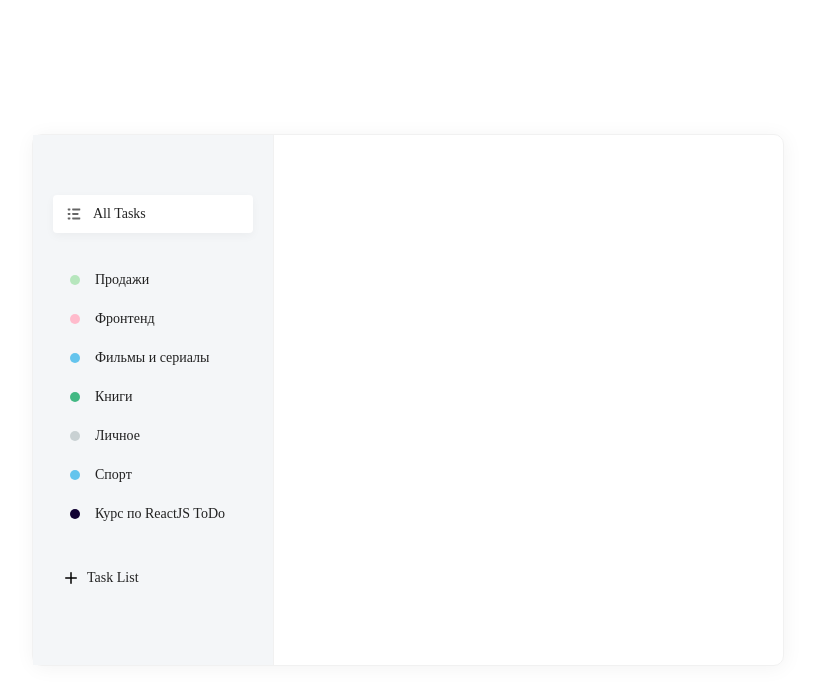
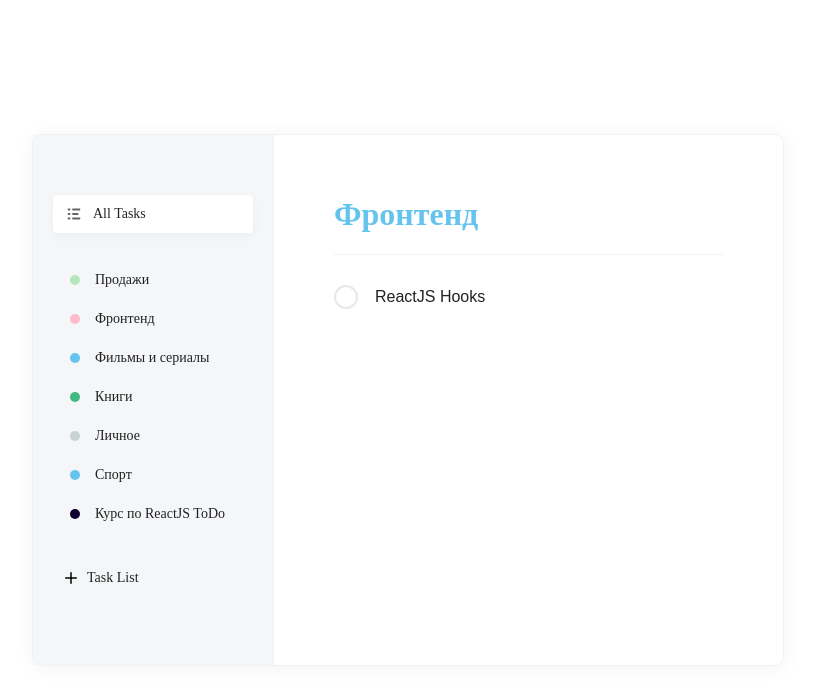
Before and after one commit to ivlievv/react_my_practic_ToDo, a React (Create React App) app: page / in a window 1280 px wide. Shown: the top 696 px of the page, without its empty margins (232-1047 px from the left). Built offline with nearby package versions, Linux system fonts and the light colour scheme; the HTML template or start-up script is replaced by a standard one.

Commit message:
create Tasks and write style for Tasks

```diff
--- a/src/App.js
+++ b/src/App.js
@@ -5,6 +5,7 @@
 import add from './assets/img/add.svg'
 import AddList from "./components/AddList";
 import DB from './assets/db';
+import Tasks from "./components/Tasks";
 
 function App() {
     const [lists, setLists] = useState(DB.lists.map(item => {
@@ -41,6 +42,7 @@
                 <AddList onAdd={onAddList} colors={DB.colors}/>
             </div>
             <div className="todo__tasks">
+                <Tasks/>
             </div>
         </div>
     );
--- a/src/App.scss
+++ b/src/App.scss
@@ -1,4 +1,5 @@
 .todo{
+  display: flex;
   position: absolute;
   left: 50%;
   top: 50%;
@@ -16,6 +17,11 @@
     height: calc(100% - 120px);
     border-right: 1px solid #f1f1f1;
     padding: 60px 20px;
+  }
+
+  &__tasks {
+    flex: 1;
+    padding: 60px;
   }
 }
 
--- /dev/null
+++ b/src/components/Tasks/Tasks.scss
@@ -0,0 +1,98 @@
+.tasks {
+  &__title {
+    font-family: Montserrat;
+    font-weight: bold;
+    font-size: 32px;
+    line-height: 39px;
+    color: #64c4ed;
+    padding-bottom: 20px;
+    border-bottom: 1px solid #f2f2f2;
+
+    &:hover {
+      img {
+        opacity: 0.2;
+      }
+    }
+
+    img {
+      opacity: 0;
+      cursor: pointer;
+      margin-left: 15px;
+
+      &:hover {
+        opacity: 0.8;
+      }
+    }
+  }
+
+  &__items {
+    margin-top: 30px;
+
+    &-row {
+      display: flex;
+      align-items: center;
+
+      input {
+        margin-left: 15px;
+        border: 0;
+        font-size: 16px;
+        width: 100%;
+      }
+    }
+  }
+
+  .checkbox {
+    input {
+      display: none;
+    }
+
+    svg {
+      transition: opacity 0.15s ease-in-out;
+      path {
+        stroke: #f2f2f2;
+      }
+    }
+
+    input:checked + label {
+      background-color: #4dd599;
+      border-color: #4dd599;
+
+      svg {
+        opacity: 1;
+        path {
+          stroke: #fff;
+        }
+      }
+    }
+
+    &:hover {
+      label {
+        background-color: #f2f2f2;
+        border-color: #f2f2f2;
+        svg {
+          opacity: 1;
+          path {
+            stroke: #b2b2b2;
+          }
+        }
+      }
+    }
+
+    label {
+      display: flex;
+      align-items: center;
+      justify-content: center;
+      border: 2px solid #e8e8e8;
+      border-radius: 30px;
+      width: 20px;
+      height: 20px;
+      cursor: pointer;
+      transition: background-color 0.15s ease-in-out,
+      border-color 0.15s ease-in-out;
+
+      svg {
+        opacity: 0;
+      }
+    }
+  }
+}
--- /dev/null
+++ b/src/components/Tasks/index.js
@@ -0,0 +1,42 @@
+import React from 'react';
+import editSvg from './../../assets/img/edit.svg';
+import './Tasks.scss';
+
+const Tasks = () => {
+    return (
+        <div className="tasks">
+            <h2 className="tasks__title">
+                Фронтенд
+                <img src={editSvg} alt="Edit icon" />
+            </h2>
+
+            <div className="tasks__items">
+                <div className="tasks__items-row">
+                    <div className="checkbox">
+                        <input id="check" type="checkbox" />
+                        <label htmlFor="check">
+                            <svg
+                                width="11"
+                                height="8"
+                                viewBox="0 0 11 8"
+                                fill="none"
+                                xmlns="http://www.w3.org/2000/svg"
+                            >
+                                <path
+                                    d="M9.29999 1.20001L3.79999 6.70001L1.29999 4.20001"
+                                    stroke="#000"
+                                    strokeWidth="1.5"
+                                    strokeLinecap="round"
+                                    strokeLinejoin="round"
+                                />
+                            </svg>
+                        </label>
+                    </div>
+                    <input value="ReactJS Hooks" />
+                </div>
+            </div>
+        </div>
+    );
+};
+
+export default Tasks;
```
